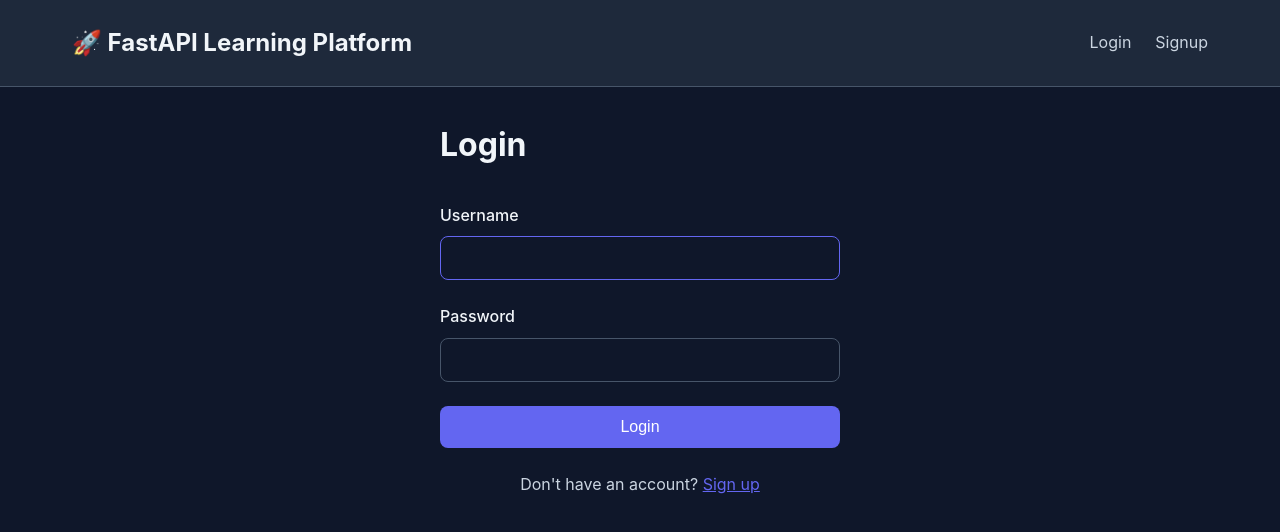
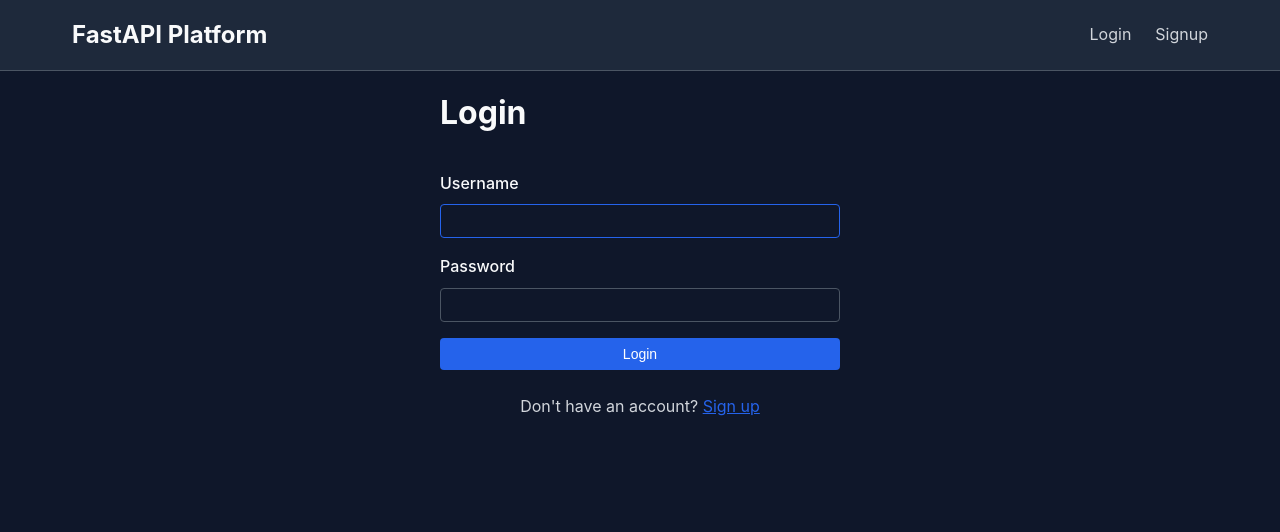
Before and after one commit to thatcatxedo/fastapi-platform, a React (Vite) app in the folder frontend/: page /login in a window 1280 px wide. Shown: the top 532 px of the page. Built offline with nearby package versions, Linux system fonts and the light colour scheme.

Commit message:
fixerupper2

```diff
--- a/frontend/src/App.jsx
+++ b/frontend/src/App.jsx
@@ -66,7 +66,7 @@ function App() {
       <div className="app">
         <header className="app-header">
           <div className="container">
-            <h1><a href="/">🚀 FastAPI Learning Platform</a></h1>
+            <h1><a href="/">FastAPI Platform</a></h1>
             <nav>
               {user ? (
                 <>
--- a/frontend/src/index.css
+++ b/frontend/src/index.css
@@ -5,18 +5,18 @@
 }
 
 :root {
-  --primary: #6366f1;
-  --primary-dark: #4f46e5;
-  --secondary: #8b5cf6;
-  --success: #10b981;
-  --error: #ef4444;
-  --warning: #f59e0b;
+  --primary: #2563eb;
+  --primary-dark: #1d4ed8;
+  --secondary: #6b7280;
+  --success: #059669;
+  --error: #dc2626;
+  --warning: #d97706;
   --bg: #0f172a;
   --bg-light: #1e293b;
-  --bg-lighter: #334155;
-  --text: #f1f5f9;
-  --text-muted: #cbd5e1;
-  --border: #475569;
+  --bg-lighter: #374151;
+  --text: #f9fafb;
+  --text-muted: #d1d5db;
+  --border: #4b5563;
 }
 
 body {
@@ -36,7 +36,7 @@ body {
 .app-header {
   background: var(--bg-light);
   border-bottom: 1px solid var(--border);
-  padding: 1.5rem 0;
+  padding: 1rem 0;
 }
 
 .app-header .container {
@@ -79,14 +79,14 @@ body {
   max-width: 1200px;
   width: 100%;
   margin: 0 auto;
-  padding: 2rem;
+  padding: 1rem;
 }
 
 .btn {
-  padding: 0.75rem 1.5rem;
+  padding: 0.5rem 1rem;
   border: none;
-  border-radius: 0.5rem;
-  font-size: 1rem;
+  border-radius: 0.25rem;
+  font-size: 0.875rem;
   font-weight: 500;
   cursor: pointer;
   transition: all 0.2s;
@@ -125,13 +125,13 @@ body {
 .card {
   background: var(--bg-light);
   border: 1px solid var(--border);
-  border-radius: 0.75rem;
-  padding: 1.5rem;
-  margin-bottom: 1.5rem;
+  border-radius: 0.375rem;
+  padding: 1rem;
+  margin-bottom: 1rem;
 }
 
 .form-group {
-  margin-bottom: 1.5rem;
+  margin-bottom: 1rem;
 }
 
 .form-group label {
@@ -144,12 +144,12 @@ body {
 .form-group input,
 .form-group textarea {
   width: 100%;
-  padding: 0.75rem;
+  padding: 0.5rem;
   background: var(--bg);
   border: 1px solid var(--border);
-  border-radius: 0.5rem;
+  border-radius: 0.25rem;
   color: var(--text);
-  font-size: 1rem;
+  font-size: 0.875rem;
 }
 
 .form-group input:focus,
@@ -160,9 +160,9 @@ body {
 
 .status-badge {
   display: inline-block;
-  padding: 0.25rem 0.75rem;
-  border-radius: 9999px;
-  font-size: 0.875rem;
+  padding: 0.125rem 0.5rem;
+  border-radius: 0.25rem;
+  font-size: 0.75rem;
   font-weight: 500;
 }
 
@@ -183,26 +183,26 @@ body {
 
 .loading {
   text-align: center;
-  padding: 2rem;
+  padding: 1rem;
   color: var(--text-muted);
 }
 
 .error {
-  background: rgba(239, 68, 68, 0.1);
+  background: rgba(220, 38, 38, 0.1);
   border: 1px solid var(--error);
   color: var(--error);
-  padding: 1rem;
-  border-radius: 0.5rem;
-  margin-bottom: 1rem;
+  padding: 0.75rem;
+  border-radius: 0.25rem;
+  margin-bottom: 0.75rem;
 }
 
 .success {
-  background: rgba(16, 185, 129, 0.1);
+  background: rgba(5, 150, 105, 0.1);
   border: 1px solid var(--success);
   color: var(--success);
-  padding: 1rem;
-  border-radius: 0.5rem;
-  margin-bottom: 1rem;
+  padding: 0.75rem;
+  border-radius: 0.25rem;
+  margin-bottom: 0.75rem;
 }
 
 @keyframes spin {
--- a/frontend/src/pages/Dashboard.jsx
+++ b/frontend/src/pages/Dashboard.jsx
@@ -119,7 +119,7 @@ function Dashboard({ user }) {
   return (
     <div>
       <div style={{ display: 'flex', justifyContent: 'space-between', alignItems: 'center', marginBottom: '2rem' }}>
-        <h1>My Apps</h1>
+        <h1>Applications</h1>
         <div style={{ display: 'flex', gap: '0.5rem' }}>
           <button
             className="btn btn-secondary"
@@ -127,10 +127,10 @@ function Dashboard({ user }) {
             disabled={loading}
             style={{ padding: '0.5rem 1rem', fontSize: '0.875rem' }}
           >
-            {loading ? '⏳' : '🔄'} Refresh
+            {loading ? '...' : 'Refresh'}
           </button>
           <button className="btn btn-primary" onClick={() => navigate('/editor')}>
-            + New App
+            New Application
           </button>
         </div>
       </div>
@@ -140,10 +140,10 @@ function Dashboard({ user }) {
       {apps.length === 0 ? (
         <div className="card" style={{ textAlign: 'center', padding: '3rem' }}>
           <p style={{ marginBottom: '1rem', color: 'var(--text-muted)' }}>
-            You don't have any apps yet. Create your first FastAPI app!
+            No applications found. Create your first FastAPI application.
           </p>
           <button className="btn btn-primary" onClick={() => navigate('/editor')}>
-            Create Your First App
+            Create Application
           </button>
         </div>
       ) : (
@@ -158,11 +158,11 @@ function Dashboard({ user }) {
                   </p>
                   <div style={{ display: 'flex', gap: '1rem', alignItems: 'center', marginBottom: '1rem', flexWrap: 'wrap' }}>
                     <span className={`status-badge status-${app.status}`}>
-                      {app.status === 'running' && '✅'}
+                      {app.status === 'running' && '●'}
                       {app.status === 'deploying' && (
-                        <span style={{ animation: 'spin 1s linear infinite', display: 'inline-block' }}>⏳</span>
+                        <span style={{ animation: 'spin 1s linear infinite', display: 'inline-block' }}>○</span>
                       )}
-                      {app.status === 'error' && '❌'}
+                      {app.status === 'error' && '●'}
                       {' '}{app.status}
                     </span>
                     {app.status === 'deploying' && (
@@ -198,7 +198,7 @@ function Dashboard({ user }) {
                         rel="noopener noreferrer"
                         style={{ color: 'var(--primary)', textDecoration: 'none', fontSize: '0.875rem' }}
                       >
-                        📚 API Docs
+                        API Docs
                       </a>
                     </div>
                   )}
@@ -210,7 +210,7 @@ function Dashboard({ user }) {
                       onClick={() => navigate(`/editor/${app.app_id}`)}
                       style={{ padding: '0.5rem 1rem', fontSize: '0.875rem' }}
                     >
-                      🔄 Retry
+                      Retry
                     </button>
                   )}
                   <button
--- a/frontend/src/pages/Editor.jsx
+++ b/frontend/src/pages/Editor.jsx
@@ -66,7 +66,7 @@ function EditorPage({ user }) {
   const handleUseTemplate = (template) => {
     setCode(template.code)
     setName(template.name)
-    setSuccess(`Template "${template.name}" loaded! You can edit the code before deploying.`)
+    setSuccess(`Template "${template.name}" loaded. Edit the code before deployment.`)
     setError('')
     setSidebarOpen(false)
   }
@@ -277,11 +277,11 @@ function EditorPage({ user }) {
               }}
               title="Toggle Templates"
             >
-              {sidebarOpen ? '📚' : '📖'}
+              {sidebarOpen ? 'Templates' : 'Show'}
             </button>
           )}
           <h1 style={{ margin: 0 }}>
-            {isEditing ? 'Edit App' : 'Create New App'}
+            {isEditing ? 'Edit Application' : 'Create Application'}
           </h1>
         </div>
         <div style={{ display: 'flex', gap: '0.75rem' }}>
@@ -293,11 +293,11 @@ function EditorPage({ user }) {
           >
                 {loading || (deploymentStatus && deploymentStatus.status === 'deploying') ? (
                   <>
-                <span style={{ marginRight: '0.5rem' }}>⏳</span>
+                    <span style={{ marginRight: '0.5rem' }}>•••</span>
                     {isEditing ? 'Updating...' : 'Deploying...'}
                   </>
                 ) : (
-              isEditing ? 'Update App' : 'Deploy App'
+                  isEditing ? 'Update Application' : 'Deploy Application'
                 )}
           </button>
           <button
@@ -339,7 +339,7 @@ function EditorPage({ user }) {
             gap: '0.5rem',
             fontSize: '0.875rem'
           }}>
-            <span style={{ animation: 'spin 1s linear infinite', display: 'inline-block' }}>⏳</span>
+            <span style={{ animation: 'spin 1s linear infinite', display: 'inline-block' }}>○</span>
             <span>Deploying your app... This may take a minute.</span>
             {deploymentStatus.pod_status && (
               <span style={{ fontSize: '0.75rem', opacity: 0.8 }}>
@@ -372,7 +372,7 @@ function EditorPage({ user }) {
             flexShrink: 0
           }}>
             <div style={{ marginBottom: '1rem' }}>
-              <h2 style={{ margin: '0 0 0.75rem 0', fontSize: '1.1rem' }}>Templates</h2>
+              <h2 style={{ margin: '0 0 0.75rem 0', fontSize: '1.1rem' }}>Application Templates</h2>
               <div style={{ display: 'flex', gap: '0.5rem', flexWrap: 'wrap' }}>
                 {['all', 'simple', 'medium', 'complex'].map(comp => (
                   <button
@@ -449,7 +449,7 @@ function EditorPage({ user }) {
                         fontSize: '0.75rem'
                       }}
                     >
-                      Use Template
+                      Load Template
                     </button>
                   </div>
                 ))
@@ -483,7 +483,7 @@ function EditorPage({ user }) {
                 type="text"
                 value={name}
                 onChange={(e) => setName(e.target.value)}
-                placeholder="My FastAPI App"
+                placeholder="fastapi-application"
                 required
                 style={{
                   flex: 1,
@@ -513,7 +513,7 @@ function EditorPage({ user }) {
         <div style={{ marginBottom: '0.75rem', flexShrink: 0 }}>
           <h2 style={{ marginBottom: '0.25rem', fontSize: '1rem' }}>Code Editor</h2>
           <p style={{ color: 'var(--text-muted)', fontSize: '0.75rem', margin: 0 }}>
-            Write your FastAPI code. Make sure to create a FastAPI app instance (app = FastAPI()).
+            Write FastAPI code. Ensure app = FastAPI() is defined.
           </p>
         </div>
 
```
Lines whose indentation alone changed are shown as unchanged.
